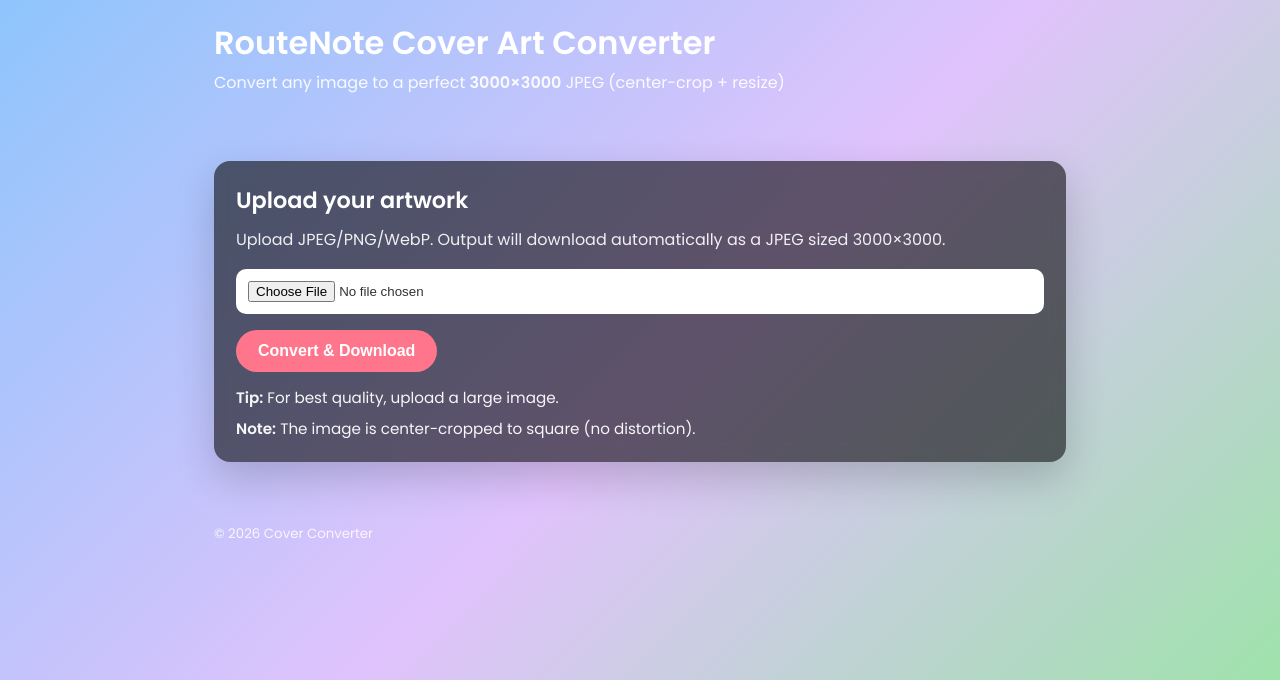
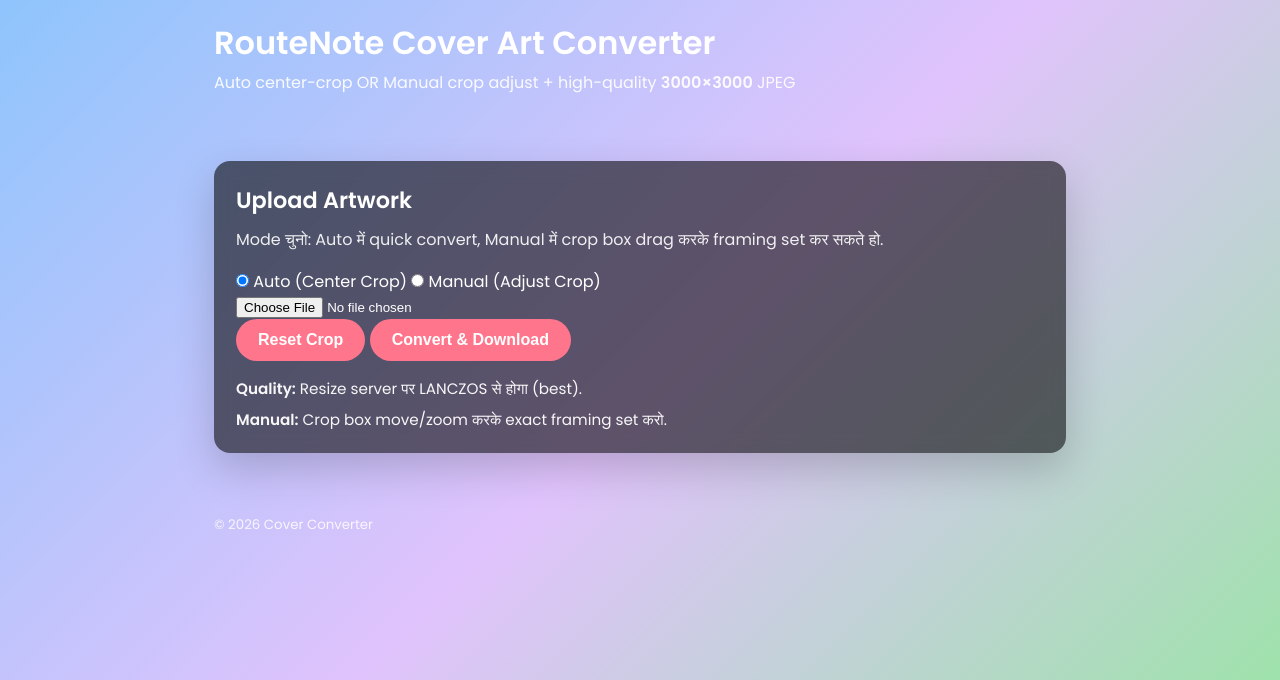
Before and after one commit to amitkhatriorg-droid/cover_resizer_nitish, a Flask app: page / in a window 1280 px wide. Shown: the top 680 px of the page. Run offline with Flask 3, Linux system fonts and the light colour scheme; some libraries are stand-ins or nearby versions.

Commit message:
Update index.html

```diff
--- a/templates/index.html
+++ b/templates/index.html
@@ -4,33 +4,53 @@
   <meta charset="UTF-8" />
   <title>RouteNote Cover Art Converter</title>
   <meta name="viewport" content="width=device-width, initial-scale=1.0" />
+
   <link href="https://fonts.googleapis.com/css2?family=Poppins:wght@400;600&display=swap" rel="stylesheet">
   <link rel="stylesheet" href="{{ url_for('static', filename='style.css') }}">
+
+  <!-- Cropper.js CSS -->
+  <link rel="stylesheet" href="https://unpkg.com/cropperjs@1.6.2/dist/cropper.min.css">
 </head>
 <body>
   <header class="container">
     <h1>RouteNote Cover Art Converter</h1>
-    <p class="tagline">Convert any image to a perfect <strong>3000×3000</strong> JPEG (center-crop + resize)</p>
+    <p class="tagline">Auto center-crop OR Manual crop adjust + high-quality <strong>3000×3000</strong> JPEG</p>
   </header>
 
   <main class="container">
     <div class="card">
-      <h2>Upload your artwork</h2>
-      <p class="muted">
-        Upload JPEG/PNG/WebP. Output will download automatically as a JPEG sized 3000×3000.
-      </p>
+      <h2>Upload Artwork</h2>
+      <p class="muted">Mode चुनो: Auto में quick convert, Manual में crop box drag करके framing set कर सकते हो.</p>
 
-      <form action="{{ url_for('convert') }}" method="post" enctype="multipart/form-data">
-        <label class="file">
-          <input type="file" name="cover" accept="image/*" required>
+      <!-- Mode toggle -->
+      <div class="mode-row">
+        <label class="radio">
+          <input type="radio" name="mode" value="auto" checked>
+          <span>Auto (Center Crop)</span>
         </label>
+        <label class="radio">
+          <input type="radio" name="mode" value="manual">
+          <span>Manual (Adjust Crop)</span>
+        </label>
+      </div>
 
-        <button type="submit">Convert &amp; Download</button>
-      </form>
+      <input id="fileInput" type="file" accept="image/*" />
+
+      <!-- Manual crop area (only visible in manual mode) -->
+      <div id="manualArea" class="crop-wrap" style="display:none;">
+        <img id="preview" alt="preview" style="max-width:100%; display:none;" />
+      </div>
+
+      <div class="btn-row">
+        <button id="btnReset" type="button" disabled>Reset Crop</button>
+        <button id="btnConvert" type="button" disabled>Convert &amp; Download</button>
+      </div>
+
+      <div id="status" class="muted" style="margin-top:12px;"></div>
 
       <div class="tips">
-        <div><strong>Tip:</strong> For best quality, upload a large image.</div>
-        <div><strong>Note:</strong> The image is center-cropped to square (no distortion).</div>
+        <div><strong>Quality:</strong> Resize server पर LANCZOS से होगा (best).</div>
+        <div><strong>Manual:</strong> Crop box move/zoom करके exact framing set करो.</div>
       </div>
     </div>
   </main>
@@ -38,5 +58,162 @@
   <footer class="container footer">
     <small>© 2026 Cover Converter</small>
   </footer>
+
+  <!-- Cropper.js -->
+  <script src="https://unpkg.com/cropperjs@1.6.2/dist/cropper.min.js"></script>
+
+  <script>
+    const fileInput = document.getElementById('fileInput');
+    const preview = document.getElementById('preview');
+    const manualArea = document.getElementById('manualArea');
+
+    const btnConvert = document.getElementById('btnConvert');
+    const btnReset = document.getElementById('btnReset');
+    const statusEl = document.getElementById('status');
+
+    let cropper = null;
+    let selectedFile = null;
+
+    function getMode() {
+      const checked = document.querySelector('input[name="mode"]:checked');
+      return checked ? checked.value : 'auto';
+    }
+
+    function destroyCropper() {
+      if (cropper) {
+        cropper.destroy();
+        cropper = null;
+      }
+    }
+
+    function setManualUI(enabled) {
+      manualArea.style.display = enabled ? 'block' : 'none';
+      preview.style.display = enabled ? 'block' : 'none';
+      btnReset.disabled = !enabled;
+      if (!enabled) destroyCropper();
+    }
+
+    // mode change
+    document.querySelectorAll('input[name="mode"]').forEach(r => {
+      r.addEventListener('change', () => {
+        const mode = getMode();
+        if (!selectedFile) {
+          setManualUI(mode === 'manual');
+          return;
+        }
+        if (mode === 'manual') {
+          // init cropper on current image
+          setManualUI(true);
+          initCropperFromFile(selectedFile);
+        } else {
+          // auto mode: hide manual UI
+          setManualUI(false);
+        }
+        statusEl.textContent = '';
+      });
+    });
+
+    function initCropperFromFile(file) {
+      const url = URL.createObjectURL(file);
+      preview.src = url;
+
+      // wait for image load before cropper init
+      preview.onload = () => {
+        destroyCropper();
+        cropper = new Cropper(preview, {
+          aspectRatio: 1,
+          viewMode: 1,
+          autoCropArea: 1,
+          movable: true,
+          zoomable: true,
+          rotatable: false,
+          scalable: false,
+        });
+      };
+    }
+
+    fileInput.addEventListener('change', () => {
+      const file = fileInput.files && fileInput.files[0];
+      if (!file) return;
+
+      selectedFile = file;
+      btnConvert.disabled = false;
+      statusEl.textContent = '';
+
+      const mode = getMode();
+      if (mode === 'manual') {
+        setManualUI(true);
+        initCropperFromFile(file);
+      } else {
+        setManualUI(false);
+      }
+    });
+
+    btnReset.addEventListener('click', () => {
+      if (cropper) cropper.reset();
+    });
+
+    async function postAndDownload(blob, downloadName) {
+      const formData = new FormData();
+      formData.append('cover', blob, downloadName);
+
+      const resp = await fetch('{{ url_for("convert") }}', {
+        method: 'POST',
+        body: formData
+      });
+
+      if (!resp.ok) throw new Error('Server error: ' + resp.status);
+
+      const outBlob = await resp.blob();
+      const outUrl = URL.createObjectURL(outBlob);
+
+      const a = document.createElement('a');
+      a.href = outUrl;
+      a.download = 'routenote_3000x3000.jpg';
+      document.body.appendChild(a);
+      a.click();
+      a.remove();
+      URL.revokeObjectURL(outUrl);
+    }
+
+    btnConvert.addEventListener('click', async () => {
+      if (!selectedFile) return;
+
+      btnConvert.disabled = true;
+      statusEl.textContent = 'Processing...';
+
+      try {
+        const mode = getMode();
+
+        if (mode === 'auto') {
+          // send original file; server will center-crop + resize
+          await postAndDownload(selectedFile, selectedFile.name || 'cover.png');
+        } else {
+          // manual: crop only (no client resize) then send
+          if (!cropper) throw new Error('Cropper not ready yet. Try again.');
+
+          cropper.getCroppedCanvas().toBlob(async (blob) => {
+            try {
+              await postAndDownload(blob, 'cropped.png');
+              statusEl.textContent = 'Done ✅ Download started.';
+            } catch (e) {
+              statusEl.textContent = 'Error: ' + e.message;
+            } finally {
+              btnConvert.disabled = false;
+            }
+          }, 'image/png');
+
+          return; // exit early because toBlob is async callback
+        }
+
+        statusEl.textContent = 'Done ✅ Download started.';
+      } catch (e) {
+        statusEl.textContent = 'Error: ' + e.message;
+      } finally {
+        // in manual mode, button is re-enabled inside callback
+        if (getMode() === 'auto') btnConvert.disabled = false;
+      }
+    });
+  </script>
 </body>
 </html>
```
